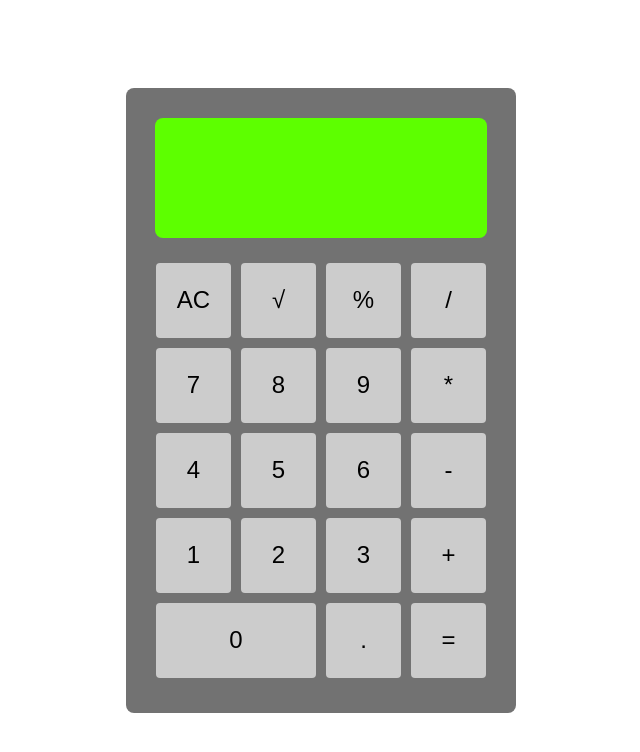
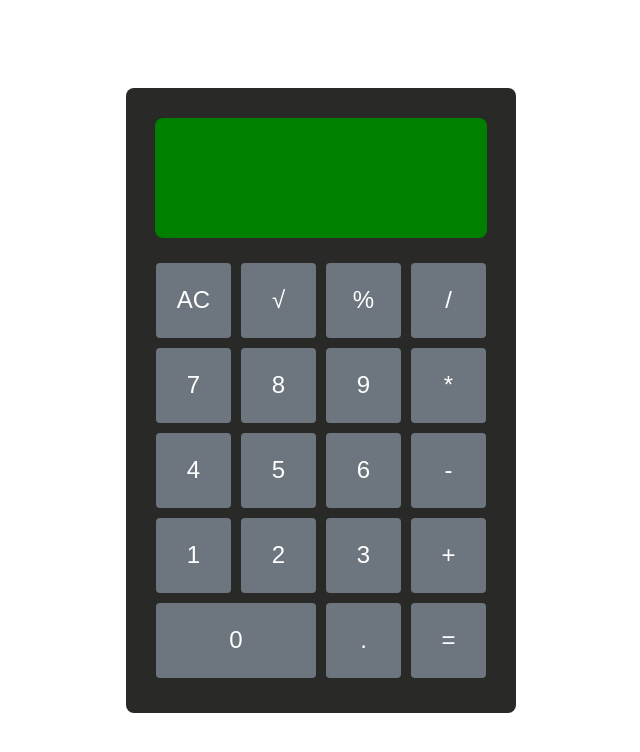
Before and after one commit to hendrikyong/calculator, a React (Vite) app: page / in a window 1280 px wide. Shown: the top 752 px of the page, without its empty margins (319-959 px from the left). Built offline with nearby package versions, Linux system fonts and the light colour scheme.

Commit message:
Completed functions

```diff
--- a/src/Calculator.jsx
+++ b/src/Calculator.jsx
@@ -28,10 +28,30 @@ function Calculator() {
   }
 
   function handleCalculate() {
-    console.log("Calculate button clicked");
     try {
-      const result = evaluate(equation);
-      setAnswer(result);
+      let modifiedEquation = equation;
+
+      // Handle square root
+      if (equation.includes("√")) {
+        // Replace √x with sqrt(x)
+        modifiedEquation = modifiedEquation.replace(
+          /√(\d+(\.\d+)?)/g,
+          (_, num) => {
+            return `sqrt(${num})`;
+          }
+        );
+      }
+
+      const result = evaluate(modifiedEquation);
+
+      // Check for division by zero
+      if (result === Infinity || result === -Infinity) {
+        setAnswer("Math Error");
+      } else {
+        const finalAns = Math.round(result * 100000) / 100000;
+        setAnswer(finalAns);
+      }
+
       setCalculated(true);
     } catch (e) {
       setAnswer("Error");
--- a/src/css/button.module.css
+++ b/src/css/button.module.css
@@ -4,10 +4,11 @@
   display: block;
   border-radius: 4px;
   border: none;
-  background-color: hsl(0, 0%, 80%);
+  background-color: hsl(208, 7%, 46%);
   font-size: 24px;
+  color: white;
 }
 
 .button:hover {
-  background-color: hsl(0, 0%, 70%);
+  background-color: hsl(208, 7%, 36%);
 }
--- a/src/css/calculator.module.css
+++ b/src/css/calculator.module.css
@@ -1,5 +1,5 @@
 .calcContainer {
-  background-color: rgb(114, 114, 114);
+  background-color: #292927;
   border-radius: 8px;
   height: 585px;
   width: 350px;
@@ -12,7 +12,7 @@
 .calcScreen {
   height: 120px;
   width: 95%;
-  background-color: rgb(93, 255, 0);
+  background-color: #007f00;
   border-radius: 8px;
   margin: 10px 0 20px 0;
   display: flex;
```
Also changed, not shown: src/assets/calculator.png.
